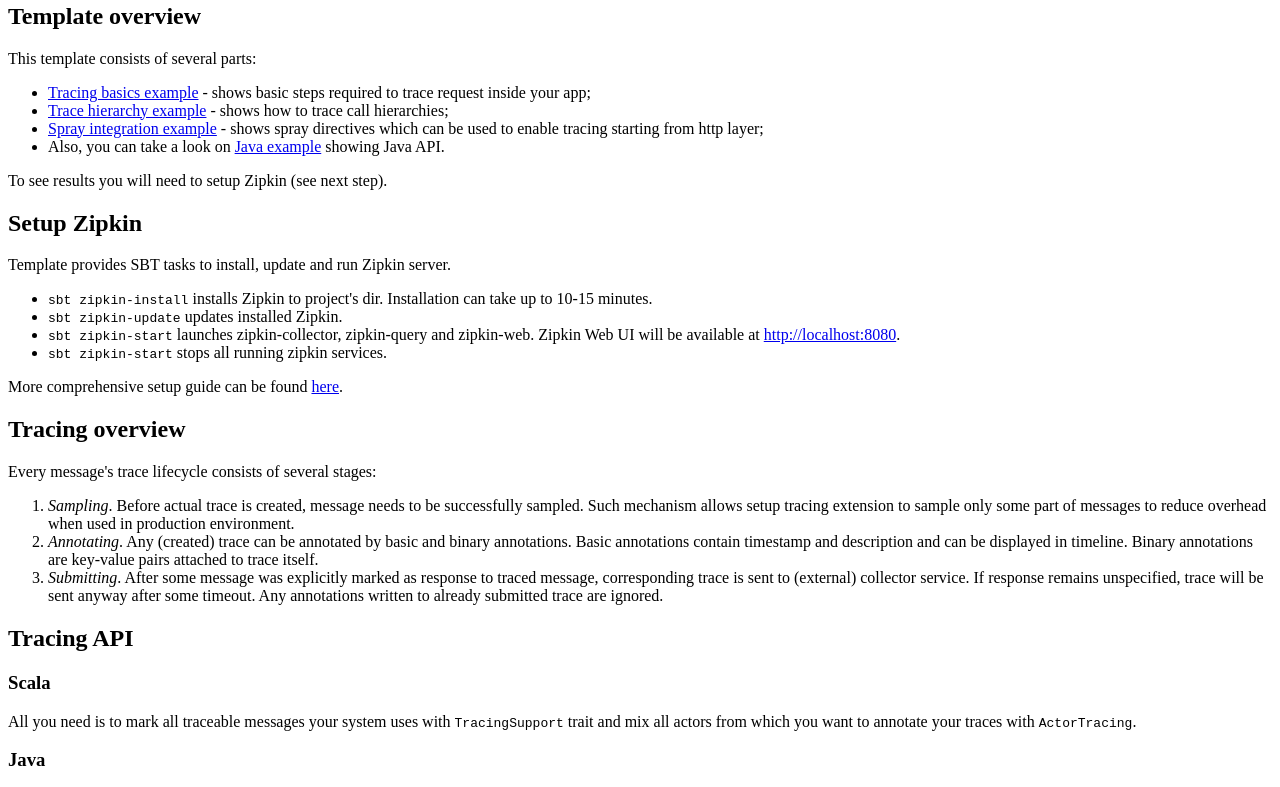
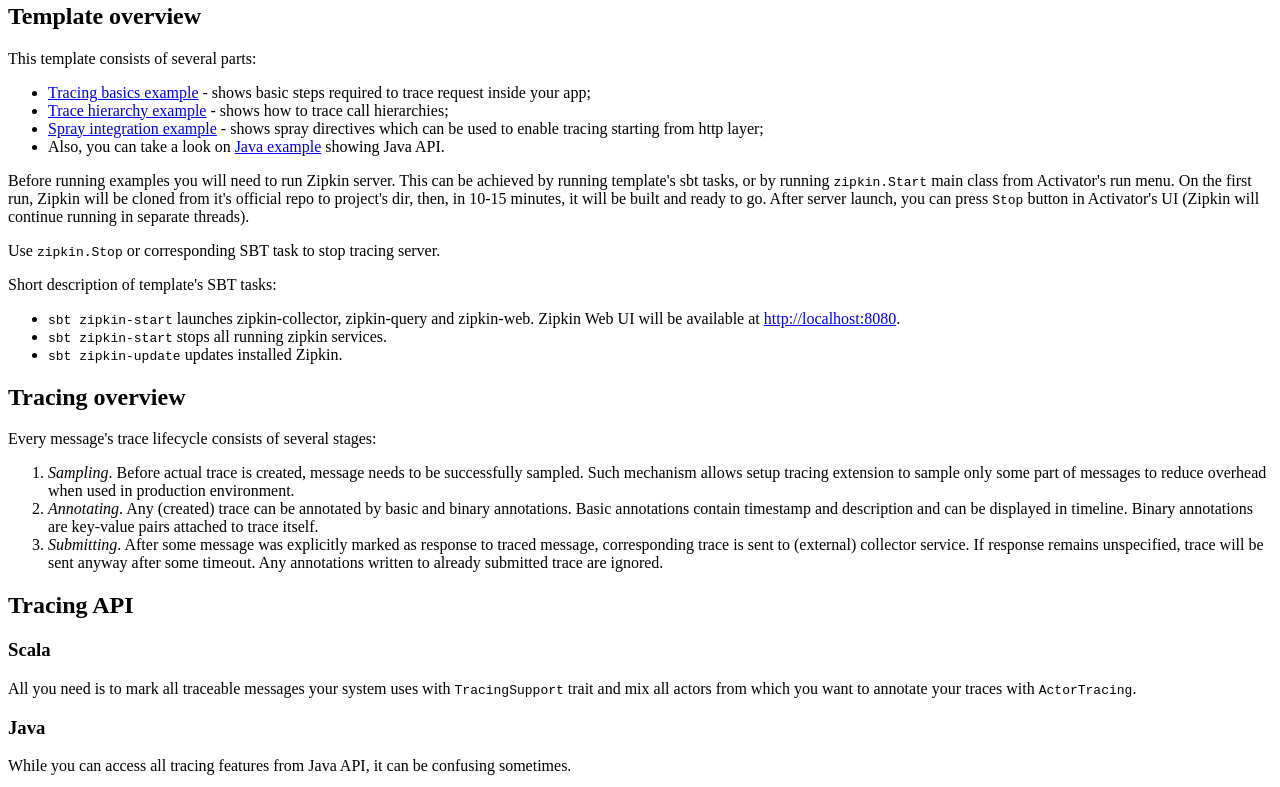
Before and after one commit to levkhomich/activator-akka-tracing, a plain HTML site: page tutorial/index.html in a window 1280 px wide. Shown: the part 1565-2352 px from the top of the page. Drawn offline with Linux system fonts and the light colour scheme.

Commit message:
reworked Zipkin management

```diff
--- a/tutorial/index.html
+++ b/tutorial/index.html
@@ -69,24 +69,24 @@
             </li>
         </ul>
 
-        To see results you will need to setup Zipkin (see next step).
     </p>
-</div>
 
-<div>
+    <p>
+        Before running examples you will need to run Zipkin server. This can be achieved by running template's sbt tasks,
+        or by running <code>zipkin.Start</code> main class from Activator's run menu. On the first run, Zipkin will be
+        cloned from it's official repo to project's dir, then, in 10-15 minutes, it will be built and ready to go. After server
+        launch, you can press <code>Stop</code> button in Activator's UI (Zipkin will continue running in separate threads).
+    </p>
 
-    <h2>Setup Zipkin</h2>
+    <p>
+        Use <code>zipkin.Stop</code> or corresponding SBT task to stop tracing server.
+    </p>
 
-    <p>Template provides SBT tasks to install, update and run Zipkin server.</p>
+    <p>
+        Short description of template's SBT tasks:
+    </p>
 
     <ul>
-        <li>
-            <code>sbt zipkin-install</code> installs Zipkin to project's dir. Installation can take up to
-            10-15 minutes.
-        </li>
-        <li>
-            <code>sbt zipkin-update</code> updates installed Zipkin.
-        </li>
         <li>
             <code>sbt zipkin-start</code> launches zipkin-collector, zipkin-query and zipkin-web.
             Zipkin Web UI will be available at <a href="http://localhost:8080">http://localhost:8080</a>.
@@ -94,12 +94,12 @@
         <li>
             <code>sbt zipkin-start</code> stops all running zipkin services.
         </li>
+        <li>
+            <code>sbt zipkin-update</code> updates installed Zipkin.
+        </li>
     </ul>
 
-    <p>More comprehensive setup guide can be found <a href="http://twitter.github.io/zipkin/install.html">here</a>.</p>
-
 </div>
-
 
 <div>
     <h2>Tracing overview</h2>
```
Also changed, not shown: 3 other files.
